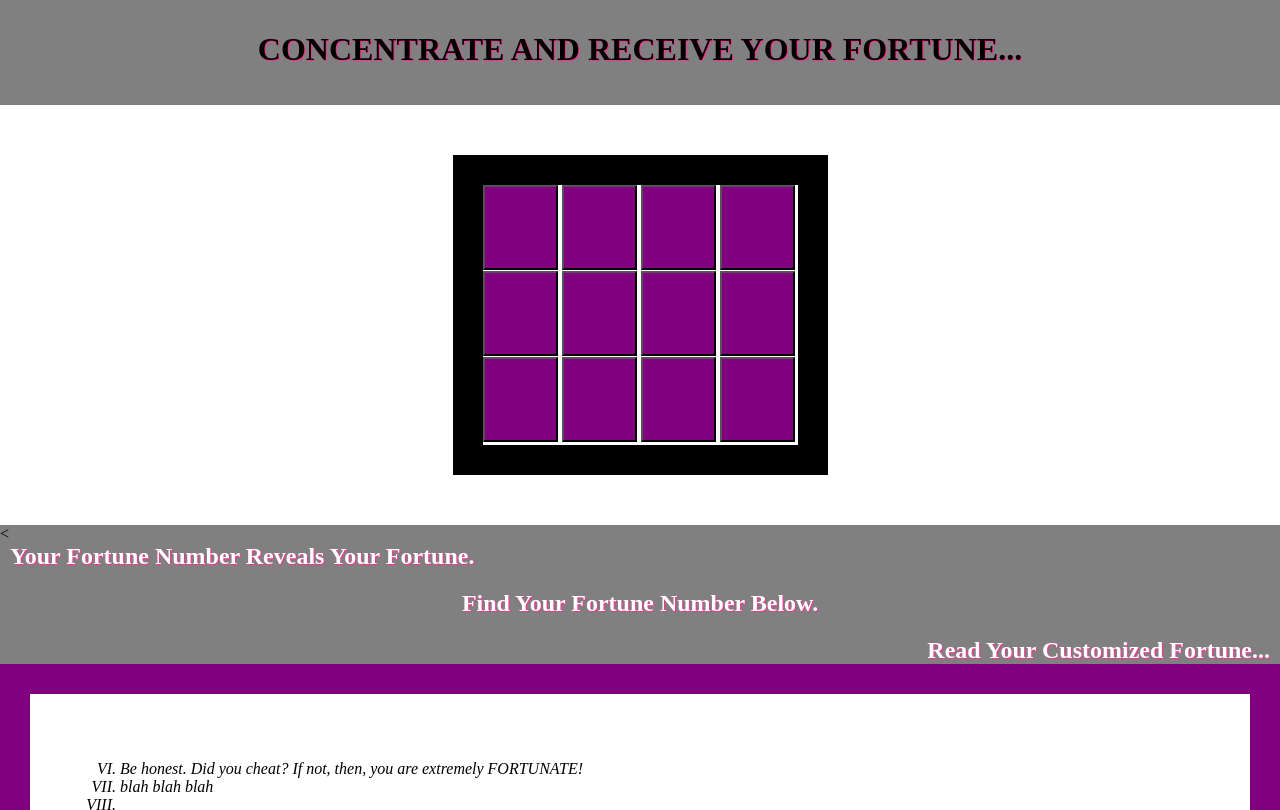
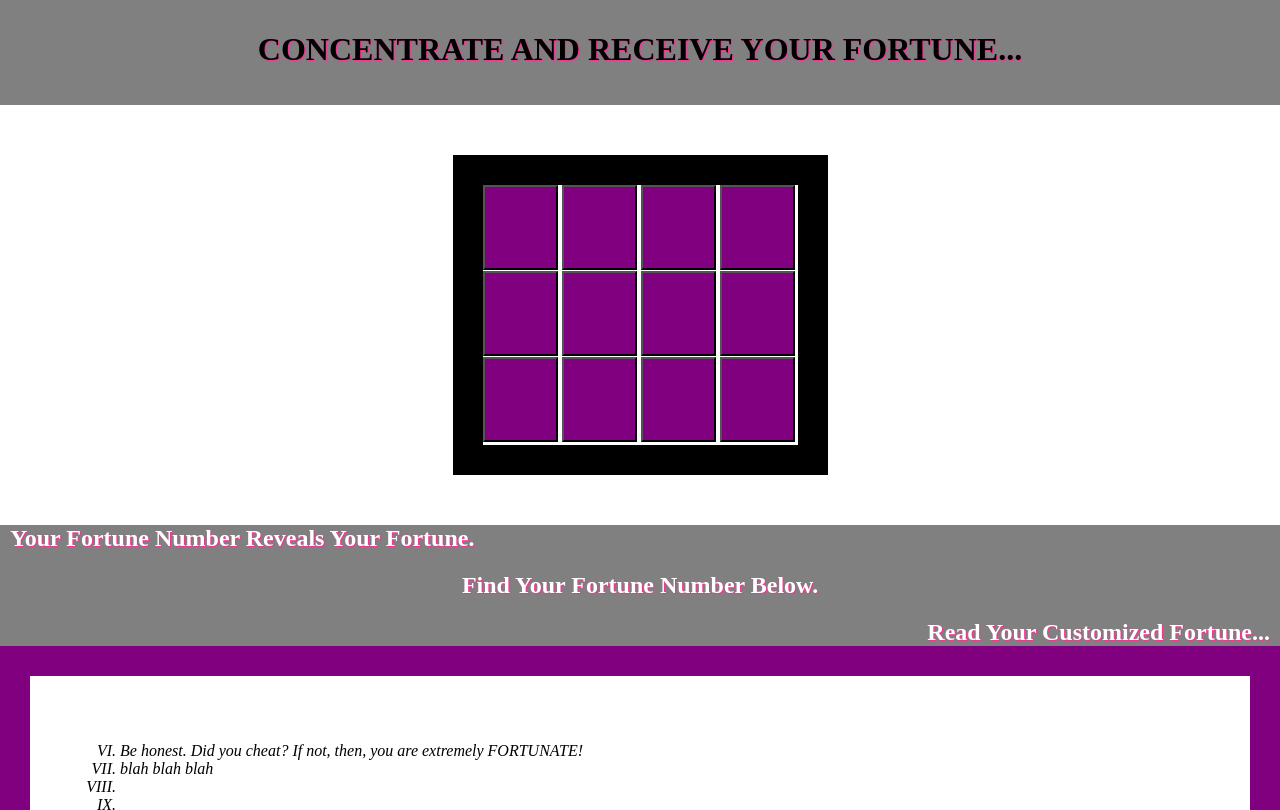
Before and after one commit to PrityPatel/Memory-Game, a plain HTML site: page index.html in a window 1280 px wide. Shown: the top 810 px of the page. Drawn offline with nearby package versions, Linux system fonts and the light colour scheme.

```diff
--- a/index.html
+++ b/index.html
@@ -41,7 +41,7 @@
 </tbody>
 
 <div class="fortune-header">
-  <<!-- h2 id="right">Your Fortune Number is tied to Your Focus.</h2> -->
+  <!-- h2 id="right">Your Fortune Number is tied to Your Focus.</h2> -->
   <h2 id="left">Your Fortune Number Reveals Your Fortune.</h2>
   <h2 id="center">Find Your Fortune Number Below.</h2>
   <h2 id="right"> Read Your Customized Fortune...</h2>
```
Also changed, not shown: 1 other file.
